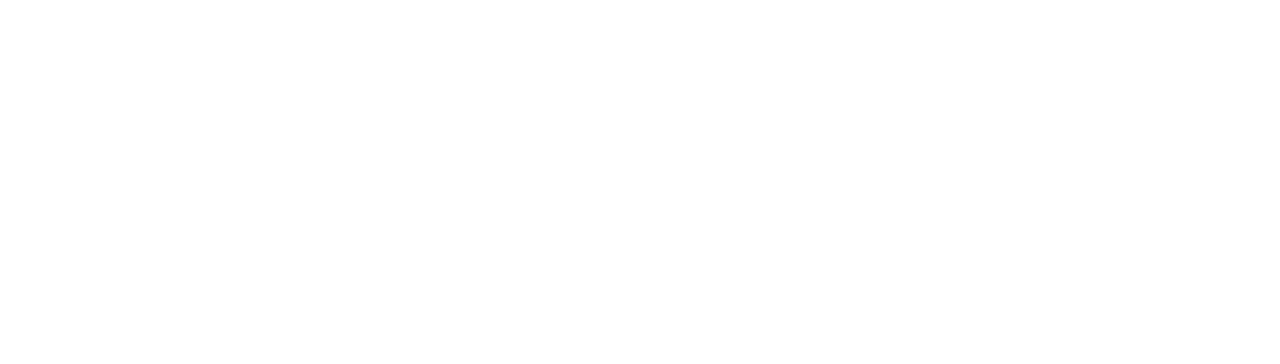
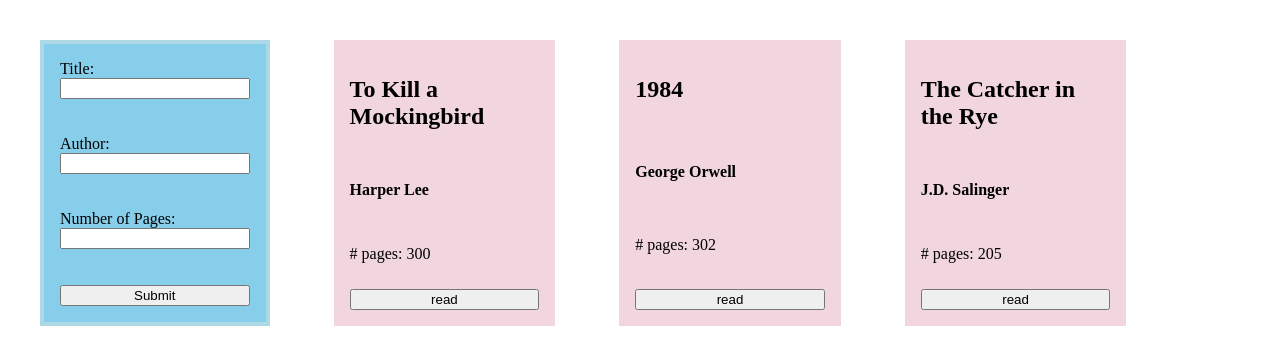
Before and after one commit to lsig/library-site, a website built with Vite: page index.html in a window 1280 px wide. Built offline with nearby package versions, Linux system fonts and the light colour scheme.

Commit message:
Simple interface created, logic added to main.js, styles in css

```diff
--- a/index.html
+++ b/index.html
@@ -7,5 +7,20 @@
     <script src="main.js" defer></script>
     <title>Library</title>
   </head>
-  <body></body>
+  <body>
+    <div id="books">
+      <form id="createBook">
+        <label for="title">Title:</label>
+        <input type="text" id="title" name="title" /><br /><br />
+
+        <label for="author">Author:</label>
+        <input type="text" id="author" name="author" /><br /><br />
+
+        <label for="pages">Number of Pages:</label>
+        <input type="number" id="pages" name="pages" /><br /><br />
+
+        <input type="submit" value="Submit" />
+      </form>
+    </div>
+  </body>
 </html>
--- a/main.js
+++ b/main.js
@@ -1,6 +1,8 @@
 let library = [];
+let id = 1;
 
 function Book(title, author, length) {
+  this.id = id;
   this.title = title;
   this.author = author;
   this.length = length;
@@ -11,3 +13,87 @@ Book.prototype.info = function () {
   const isRead = this.read ? "read" : "not read yet";
   return `${this.title} by ${this.author}, ${this.length} pages, ${isRead} `;
 };
+
+const clearBooks = () => {
+  const books = document.querySelectorAll(".book");
+  books.forEach((book) => {
+    book.remove();
+  });
+};
+
+const addBookToLibrary = () => {
+  clearBooks();
+  const books = document.getElementById("books");
+  library.forEach((book) => {
+    const bookDiv = createBook(book);
+    books.appendChild(bookDiv);
+  });
+};
+
+const createBook = (book) => {
+  const bookDiv = document.createElement("div");
+  bookDiv.setAttribute("id", book.id);
+  bookDiv.setAttribute("class", "book");
+
+  const title = createTitle(book);
+  const author = createAuthor(book);
+  const pages = createPages(book);
+  const button = document.createElement("button");
+  button.innerHTML = "read";
+
+  button.addEventListener("click", (e) => {
+    bookDiv.style.backgroundColor = "#d4e4bc";
+    book.read = true;
+  });
+
+  bookDiv.appendChild(title);
+  bookDiv.appendChild(author);
+  bookDiv.appendChild(pages);
+  bookDiv.appendChild(button);
+
+  return bookDiv;
+};
+
+const createTitle = (book) => {
+  const titleHeader = document.createElement("h2");
+  const titleText = document.createTextNode(book.title);
+  titleHeader.appendChild(titleText);
+  return titleHeader;
+};
+
+const createAuthor = (book) => {
+  const authorHeader = document.createElement("h4");
+  const authorText = document.createTextNode(book.author);
+  authorHeader.appendChild(authorText);
+  return authorHeader;
+};
+
+const createPages = (book) => {
+  const pages = document.createElement("p");
+  const numPages = document.createTextNode(`# pages: ${book.length}`);
+  pages.appendChild(numPages);
+  return pages;
+};
+
+const mockingBird = new Book("To Kill a Mockingbird", "Harper Lee", 300);
+const orwell = new Book("1984", "George Orwell", 302);
+const rye = new Book("The Catcher in the Rye", "J.D. Salinger", 205);
+
+library.push(mockingBird);
+library.push(orwell);
+library.push(rye);
+
+const bookForm = document.getElementById("createBook");
+bookForm.addEventListener("submit", (e) => {
+  e.preventDefault();
+  const bookForm = document.getElementById("createBook");
+  const title = bookForm.elements["title"];
+  const author = bookForm.elements["author"];
+  const pages = bookForm.elements["pages"];
+  const newBook = new Book(title.value, author.value, pages.value);
+  library.push(newBook);
+  id++;
+  addBookToLibrary();
+});
+
+addBookToLibrary();
--- a/style.css
+++ b/style.css
@@ -0,0 +1,26 @@
+#createBook {
+  display: flex;
+  flex-direction: column;
+  background-color: #87ceeb;
+  width: 15%;
+  height: 20%;
+  padding: 1rem;
+  margin: 2rem;
+  border: 4px #add8e6 solid;
+}
+
+#books {
+  display: flex;
+  flex-direction: row;
+  flex-wrap: wrap;
+}
+
+.book {
+  display: flex;
+  flex-direction: column;
+  justify-content: space-between;
+  background-color: #f1d6e0;
+  width: 15%;
+  padding: 1rem;
+  margin: 2rem;
+}
```
